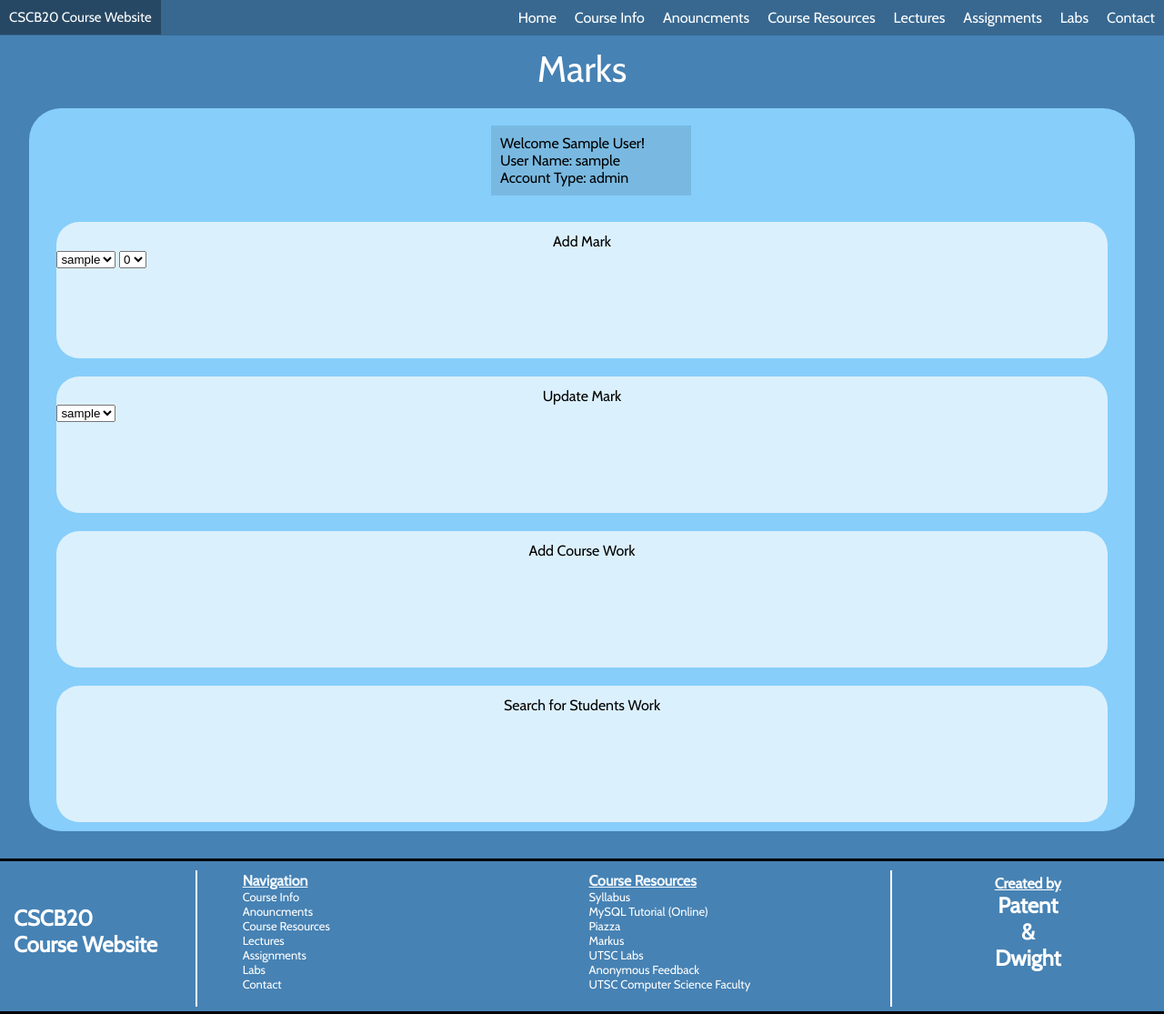
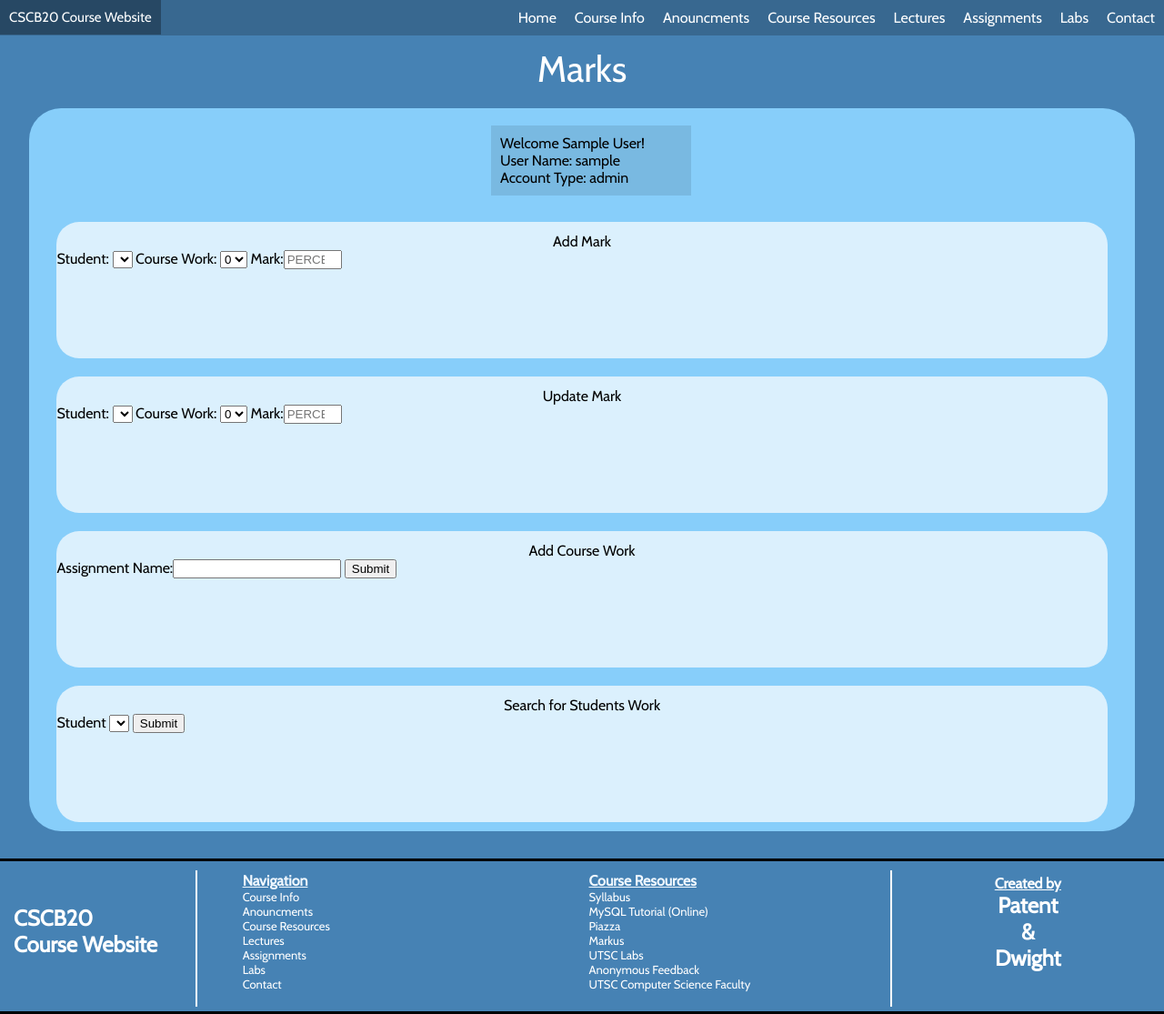
Before and after one commit to PatPower/Course-Website-Assignment, a PHP site: page /markPage.php in a window 1280 px wide. Shown: the whole page at 91% size. Run offline with PHP 8.4, Linux system fonts and the light colour scheme; the visitor is signed in with stand-in values (Sample User, id 1); tables that the repository leaves empty or names only in its code hold one stand-in row (values such as "Sample post"); lists and menus that the app fills with data are empty.

Commit message:
skeleton of marks page
all content there but no style and no submit functionality

```diff
--- a/index.php
+++ b/index.php
@@ -43,7 +43,8 @@
             echo '<br><p>User Name: '.$_SESSION['username'].'</p>';
             echo '<p>Account Type: '.$_SESSION['accountType'].'</p>';
         ?>
-        <a href="markPage.php"> <br><p>Click here for mark info<p></a>
+        <a href="markPage.php"><p>Click here for mark info<p></a>
+
     </div>
   </div>
   <div class='innerSecondBlock'>
--- a/markPage.php
+++ b/markPage.php
@@ -31,6 +31,8 @@ if ($_SERVER["REQUEST_METHOD"] == "POST") {
 }
 ?>
 
+
+
 <html>
     <head>
         <link rel="stylesheet" type="text/css" href="markPage.css">
@@ -53,6 +55,10 @@ if ($_SERVER["REQUEST_METHOD"] == "POST") {
             <a href="index.php#home">Home</a>
             <a href="javascript:void(0);" style="font-size:15px;" class="icon" onclick="navFunct()">&#9776;</a>
         </div>
+
+
+
+
         <div class="page">
             <div class="pageTitle">Marks</div>
             <br>
@@ -63,9 +69,13 @@ if ($_SERVER["REQUEST_METHOD"] == "POST") {
                 echo '<br>Account Type: ' . $_SESSION['accountType'] . '</div>';
                 ?>
                 <br>
+
+
                 <div class="block"><p>Add Mark</p>
+                  <!--student dropdown-->
+                    <span> Student:
                     <?php
-                        $query = "SELECT username FROM login";
+                        $query = "SELECT username FROM login WHERE accountType='student'";
                         $result = mysqli_query($conn, $query);
                         echo "<select>";
                         while ($row = $result->fetch_assoc()) {
@@ -73,6 +83,9 @@ if ($_SERVER["REQUEST_METHOD"] == "POST") {
                         }
                         echo "</select>";
                     ?>
+                  </span>
+                  <!--course work dropdown-->
+                  <span> Course Work:
                     <?php
                         echo "<select>";
                         for ($x = 0; $x < 5; $x++) {
@@ -80,10 +93,17 @@ if ($_SERVER["REQUEST_METHOD"] == "POST") {
                         }
                         echo "</select>";
                     ?>
+                  </span>
+                  <!--enter user mark-->
+                  <span>Mark:<input type="number" name="AddMarks" min="0" max="100" placeholder="PERCENTAGE MARK"></span>
                 </div>
+
+
                 <div class="block"><p>Update Mark</p>
+                  <!--student dropdown-->
+                  <span>Student:
                     <?php
-                        $query = "SELECT username FROM login";
+                        $query = "SELECT username FROM login WHERE accountType='student'";
                         $result = mysqli_query($conn, $query);
                         echo "<select>";
                         while ($row = $result->fetch_assoc()) {
@@ -91,10 +111,46 @@ if ($_SERVER["REQUEST_METHOD"] == "POST") {
                         }
                         echo "</select>";
                     ?>
+                  </span>
+                    <!--course work dropdown-->
+                    <span> Course Work:
+                      <?php
+                          echo "<select>";
+                          for ($x = 0; $x < 5; $x++) {
+                              echo "<option>".$x."</option>";
+                          }
+                          echo "</select>";
+                      ?>
+                    </span>
+                    <!--enter user mark-->
+                    <span>Mark:<input type="number" name="AddMarks" min="0" max="100" placeholder="PERCENTAGE MARK"></span>
                 </div>
 
-                <div class="block"><p>Add Course Work</p></div>
-                <div class="block"><p>Search for Students Work</p></div>
+
+                <div class="block"><p>Add Course Work</p>
+                  <span>Assignment Name:<input type="text" name="NewAss"></span>
+                  <span><input type="submit" Value="Submit"></span>
+                </div>
+
+
+                <div class="block"><p>Search for Students Work</p>
+                  <!--student dropdown-->
+                    <span> Student
+                    <?php
+                        $query = "SELECT username FROM login WHERE accountType='student'";
+                        $result = mysqli_query($conn, $query);
+                        echo "<select>";
+                        while ($row = $result->fetch_assoc()) {
+                            echo "<option name='student' value=".$row["username"].">".$row["username"]."</option>";
+                        }
+                        echo "</select>";
+                    ?>
+                    <span><input type="submit" Value="Submit"></span>
+                  </span>
+
+                </div>
+
+
             </div>
             <footer>
                 <div class="left">
```
